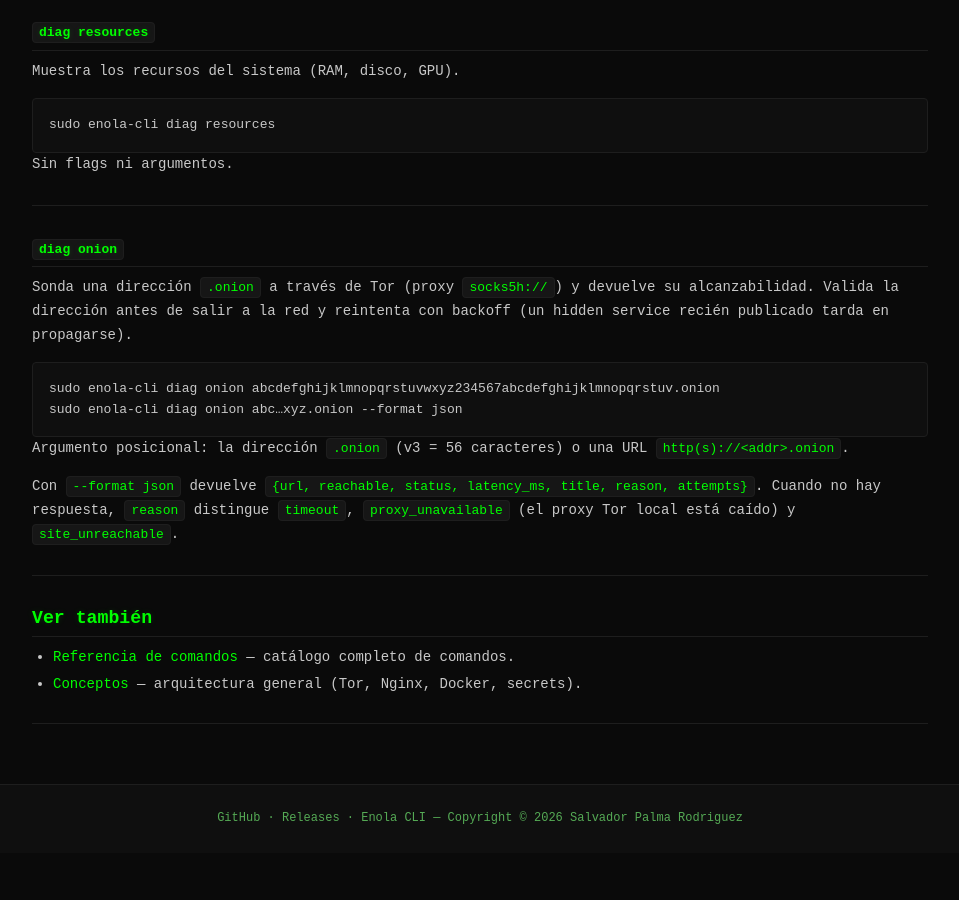
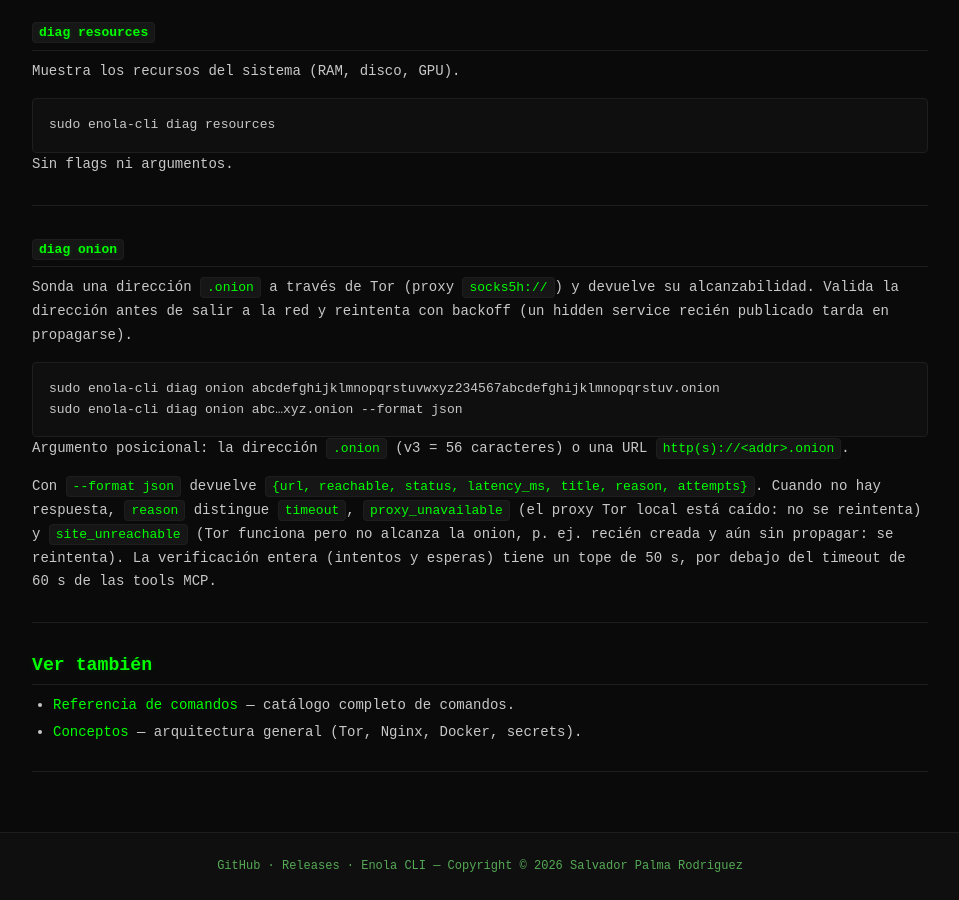
Before and after one commit to SalvadorPalmaRodriguez/enola-cli-lite, a Jekyll site: the page built from docs/user/diag/commands-diag.md, in a window 1280 px wide and 900 px high, scrolled down 1863 px. Shown: the whole window, without its empty margins (160-1119 px from the left). Built offline with Jekyll 4.4.1, drawn with Linux system fonts in a browser that asks for light colours; our own code applies the rules of GitHub Pages for plain Markdown files; before the commit the page ends 2716 px from its top, so only the background shows below that; some of the changed text lies outside the part shown.

Commit message:
docs(diag): verify_onion distingue proxy caído de onion sin propagar; tope de 50 s

```diff
--- a/docs/user/diag/commands-diag.md
+++ b/docs/user/diag/commands-diag.md
@@ -121,7 +121,10 @@ Argumento posicional: la dirección `.onion` (v3 = 56 caracteres) o una URL
 
 Con `--format json` devuelve `{url, reachable, status, latency_ms, title,
 reason, attempts}`. Cuando no hay respuesta, `reason` distingue `timeout`,
-`proxy_unavailable` (el proxy Tor local está caído) y `site_unreachable`.
+`proxy_unavailable` (el proxy Tor local está caído: no se reintenta) y
+`site_unreachable` (Tor funciona pero no alcanza la onion, p. ej. recién
+creada y aún sin propagar: se reintenta). La verificación entera (intentos y
+esperas) tiene un tope de 50 s, por debajo del timeout de 60 s de las tools MCP.
 
 ---
 
--- a/llms-full.txt
+++ b/llms-full.txt
@@ -87,7 +87,7 @@ All share the same lifecycle: `list`, `create --name <n> --http-port <p>`, `star
 
 ### diag — diagnostics
 - `diag summary|nginx|tor|ssh|wordpress|wp-sync|nginx-test|resources`
-- `diag onion <address.onion> [--format json]` — probes a .onion via Tor SOCKS5h; structured reachability (status, latency, title, failure reason: timeout|proxy_unavailable|site_unreachable)
+- `diag onion <address.onion> [--format json]` — probes a .onion via Tor SOCKS5h; structured reachability (status, latency, title, failure reason: timeout|proxy_unavailable|site_unreachable; retries when Tor is up but the onion is not yet propagated; 50 s total cap)
 
 ### ssh — SSH access
 - `ssh add-key [--user <name>] -p <pubkey> [--comment <c>]` — append to ~/.ssh/authorized_keys (atomic, deduplicated)
```
Also changed, not shown: other parts of docs/user/diag/commands-diag.md (+1 -1 lines), CHANGELOG.md.
